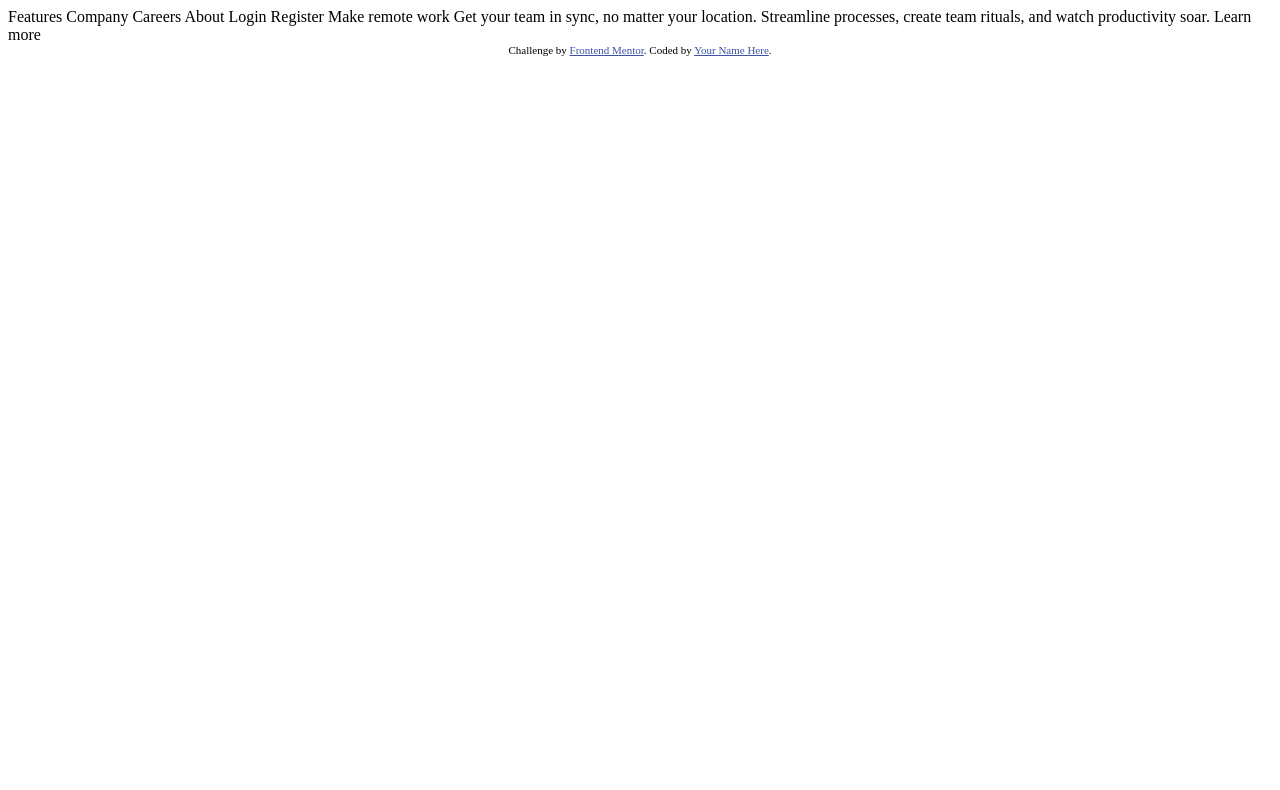
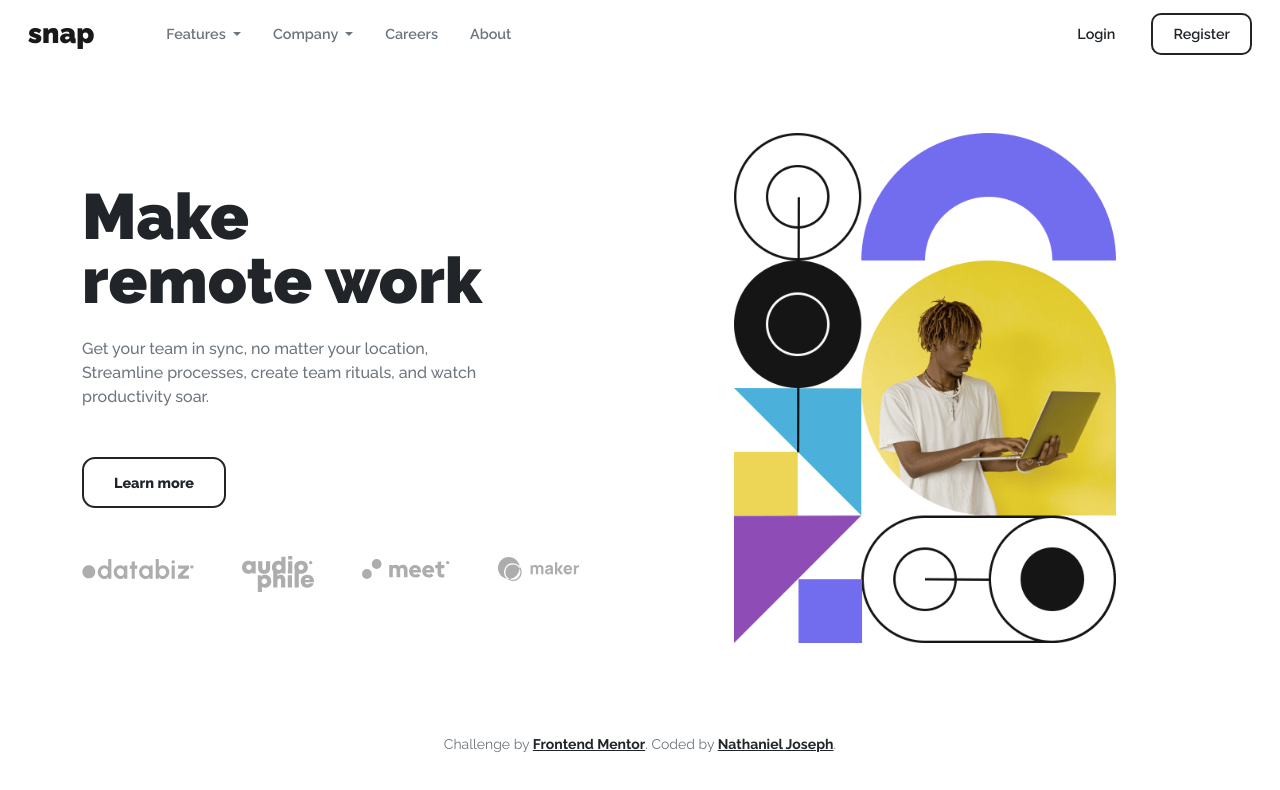
Before and after one commit to bigNath500/Intro-section-with-dropdown-menu, a plain HTML site: page index.html in a window 1280 px wide. Drawn offline with Linux system fonts and the light colour scheme.

Commit message:
hero section completed for desktop

```diff
--- /dev/null
+++ b/assets/css/style.css
@@ -0,0 +1,65 @@
+@import url('https://fonts.googleapis.com/css2?family=Raleway:ital,wght@0,100;0,200;0,300;0,400;0,500;0,600;0,700;0,800;0,900;1,100;1,200;1,300;1,400;1,500;1,600;1,700;1,800;1,900&display=swap');
+
+body {
+    margin: 0%;
+    padding: 0%;
+    overflow-x: hidden;
+    box-sizing: border-box;
+    font-family: 'Raleway', sans-serif !important;
+}
+
+nav .navbar-brand {
+    font-weight: 900 !important;
+}
+
+nav .nav-link {
+    font-weight: 600 !important;
+    font-size: .9rem;
+}
+
+nav .dropdown-menu {
+    border-radius: 10px;
+    width: fit-content !important;
+}
+
+nav .dropdown-item:hover {
+    background: transparent !important;
+}
+
+.dropdown-item {
+    font-weight: 600;
+    font-size: 1rem;
+    width: fit-content !important;
+}
+
+.btn {
+    padding: 8px 20px;
+    border-width: 2px;
+    font-weight: 600 !important;
+    font-size: .9rem !important;
+    border-radius: 10px;
+}
+
+.btn-lg {
+    padding: 13px 30px !important;
+    font-weight: 800 !important;
+    border-radius: 13px;
+}
+
+.hero_container {
+    height: 80vh;
+}
+
+.hero_container .container .col-md-6 .d-flex h1 {
+    font-size: 4rem;
+    line-height: 100% !important;
+    font-weight: 900 !important;
+}
+
+.hero_container .container .col-md-6 .d-flex p {
+    font-weight: 500;
+}
+
+/* .hero_container .container .col-md-6 .d-flex {
+    flex-direction: column !important;
+} */
--- a/index.html
+++ b/index.html
@@ -4,36 +4,200 @@
 		<meta charset="UTF-8">
 		<meta name="viewport" content="width=device-width, initial-scale=1.0"> <!-- displays site properly based on user's device -->
 
-  <link rel="icon" type="image/png" sizes="32x32" href="./images/favicon-32x32.png">
+		<link rel="icon" type="image/png" sizes="32x32" href="assets/images/favicon-32x32.png">
 
 		<title>Frontend Mentor | Intro section with dropdown navigation</title>
 
-  <!-- Feel free to remove these styles or customise in your own stylesheet 👍 -->
-  <style>
-    .attribution { font-size: 11px; text-align: center; }
-    .attribution a { color: hsl(228, 45%, 44%); }
-  </style>
+		<!-- bootstrap link -->
+		<link rel="stylesheet" href="assets/css/bootstrap.min.css">
+
+		<!-- custome css  -->
+		<link rel="stylesheet" href="assets/css/style.css">
 	</head>
+
 	<body>
+		<!-- navbar -->
+		<nav class="navbar navbar-expand-lg bg-light navbar-light sticky-top p-3 pt-2 pb-2 bg-white">
+			<div class="container-fluid">
+				<a class="navbar-brand fw-bolder fs-3" href="#">snap</a>
 
+				<button class="navbar-toggler" type="button" data-bs-toggle="collapse" data-bs-target="#navbarSupportedContent" aria-controls="navbarSupportedContent" aria-expanded="false" aria-label="Toggle navigation">
+					<span class="navbar-toggler-icon"></span>
+				</button>
+
+				<div class="collapse navbar-collapse" id="navbarSupportedContent">
+					<ul class="navbar-nav me-auto ms-5 mb-2 mb-lg-0">
+						<li class="nav-item dropdown me-3">
+							<a class="nav-link dropdown-toggle text-muted" href="#" role="button" data-bs-toggle="dropdown" aria-expanded="false">
 								Features
+							</a>
+
+							<ul class="dropdown-menu shadow border-0 p-2 pt-4 pb-4 bg-white">
+								<li>
+									<a class="dropdown-item" href="#">
+										<div class="d-flex bd-highlight align-items-center">
+											<div class="ico_content me-2">
+												<img src="assets/images/icon-todo.svg" width="100%" />
+											</div>
+
+											<div class="text-muted small">
+												Todo List
+											</div>
+										</div>
+									</a>
+								</li>
+
+								<li>
+									<a class="dropdown-item" href="#">
+										<div class="d-flex bd-highlight align-items-center">
+											<div class="ico_content me-2">
+												<img src="assets/images/icon-calendar.svg" width="100%" />
+											</div>
+
+											<div class="text-muted small">
+												Calender
+											</div>
+										</div>
+									</a>
+								</li>
+
+								<li>
+									<a class="dropdown-item" href="#">
+										<div class="d-flex bd-highlight align-items-center">
+											<div class="ico_content me-2">
+												<img src="assets/images/icon-reminders.svg" width="100%" />
+											</div>
+
+											<div class="text-muted small">
+												Reminders
+											</div>
+										</div>
+									</a>
+								</li>
+
+								<li>
+									<a class="dropdown-item" href="#">
+										<div class="d-flex bd-highlight align-items-center">
+											<div class="ico_content me-2">
+												<img src="assets/images/icon-planning.svg" width="100%" />
+											</div>
+
+											<div class="text-muted small">
+												Planning
+											</div>
+										</div>
+									</a>
+								</li>
+							</ul>
+						</li>
+
+						<li class="nav-item dropdown me-3">
+							<a class="nav-link dropdown-toggle text-muted" href="#" role="button" data-bs-toggle="dropdown" aria-expanded="false">
 								Company
-  Careers
-  About
+							</a>
 
-  Login
-  Register
+							<ul class="dropdown-menu shadow border-0 p-2 pt-4 pb-4 bg-white">
+								<li>
+									<a class="dropdown-item" href="#">
+										<div class="text-muted small">History</div>
+									</a>
+								</li>
 
-  Make remote work
+								<li>
+									<a class="dropdown-item" href="#">
+										<div class="text-muted small">Our team</div>
+									</a>
+								</li>
 
-  Get your team in sync, no matter your location. Streamline processes,
-  create team rituals, and watch productivity soar.
+								<li>
+									<a class="dropdown-item text-muted small" href="#">
+										<div class="text-muted small">
+											Blog
+										</div>
+									</a>
+								</li>
+							</ul>
+						</li>
 
-  Learn more
+						<li class="nav-item me-3">
+							<a class="nav-link text-muted" href="#">Careers</a>
+						</li>
 
-  <div class="attribution">
-    Challenge by <a href="https://www.frontendmentor.io?ref=challenge" target="_blank">Frontend Mentor</a>.
-    Coded by <a href="#">Your Name Here</a>.
+						<li class="nav-item me-3">
+							<a class="nav-link text-muted" href="#">About</a>
+						</li>
+					</ul>
+
+					<div class="ms-auto">
+						<div class="d-flex">
+							<button class="btn btn-outline-dark text-dark bg-transparent border-0 small me-3">Login</button>
+							<button class="btn btn-outline-dark bg-transparent text-dark small">Register</button>
 						</div>
+					</div>
+				</div>
+			</div>
+		</nav>
+
+		<!-- hero section -->
+
+		<section class="hero_container">
+			<div class="container h-100">
+				<div class="row h-100">
+					<div class="col-md-6 h-100">
+						<div class="d-flex h-100 align-items-center">
+							<div>
+								<h1 class="text-dark fw-bold">
+									Make <br> remote work
+								</h1>
+
+								<p class="mt-4 text-muted w-75">
+									Get your team in sync, no matter your location, Streamline processes, create team rituals, and watch productivity soar.
+								</p>
+
+								<div class="mt-5">
+									<button class="btn btn-outline-dark btn-lg bg-transparent text-dark">Learn more</button>
+								</div>
+
+								<div class="mt-5">
+									<div class="d-flex bd-highlight">
+										<div class="me-5">
+											<img src="assets/images/client-databiz.svg" width="100%" alt="client-databiz">
+										</div>
+
+										<div class="me-5">
+											<img src="assets/images/client-audiophile.svg" width="100%" alt="client-audiophile">
+										</div>
+
+										<div class="me-5">
+											<img src="assets/images/client-meet.svg" width="100%" alt="client-meet">
+										</div>
+
+										<div class="me-5">
+											<img src="assets/images/client-maker.svg" width="100%" alt="client-maker">
+										</div>
+									</div>
+								</div>
+							</div>
+						</div>
+					</div>
+
+					<div class="col-md-6">
+						<div class="text-center d-flex justify-content-center h-100 align-items-center">
+							<img src="assets/images/image-hero-desktop.png" width="70%" alt="png hero img">
+						</div>
+					</div>
+				</div>
+			</div>
+		</section>
+
+		<div class="attribution text-center mt-4">
+			<small class="text-muted">
+				Challenge by <a href="https://www.frontendmentor.io?ref=challenge" class="text-dark fw-bold" target="_blank">Frontend Mentor</a>.
+				Coded by <a href="#" class="text-dark fw-bold">Nathaniel Joseph</a>.
+			</small>
+		</div>
+
+		<!-- bootstrap js link -->
+		<script src="assets/js/bootstrap.min.js"></script>
 	</body>
 </html>
```
Lines whose indentation alone changed are shown as unchanged.
